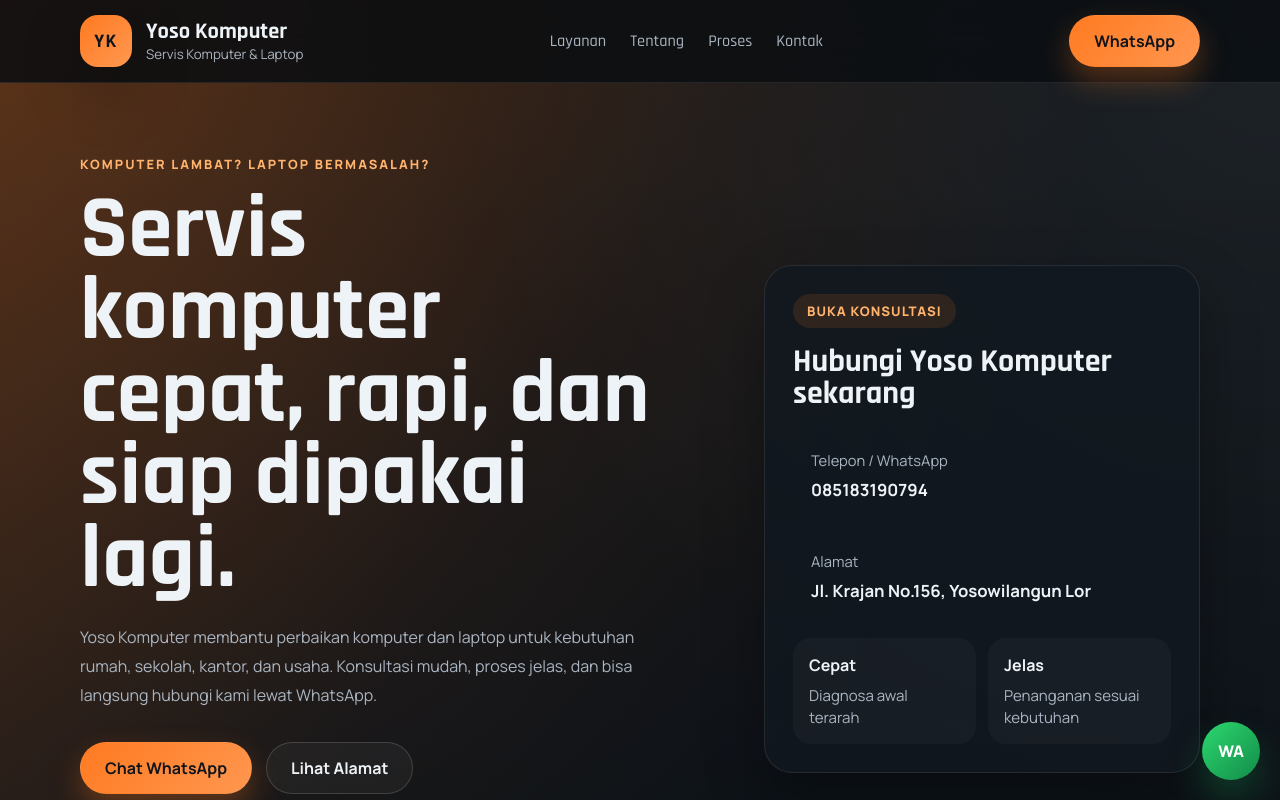
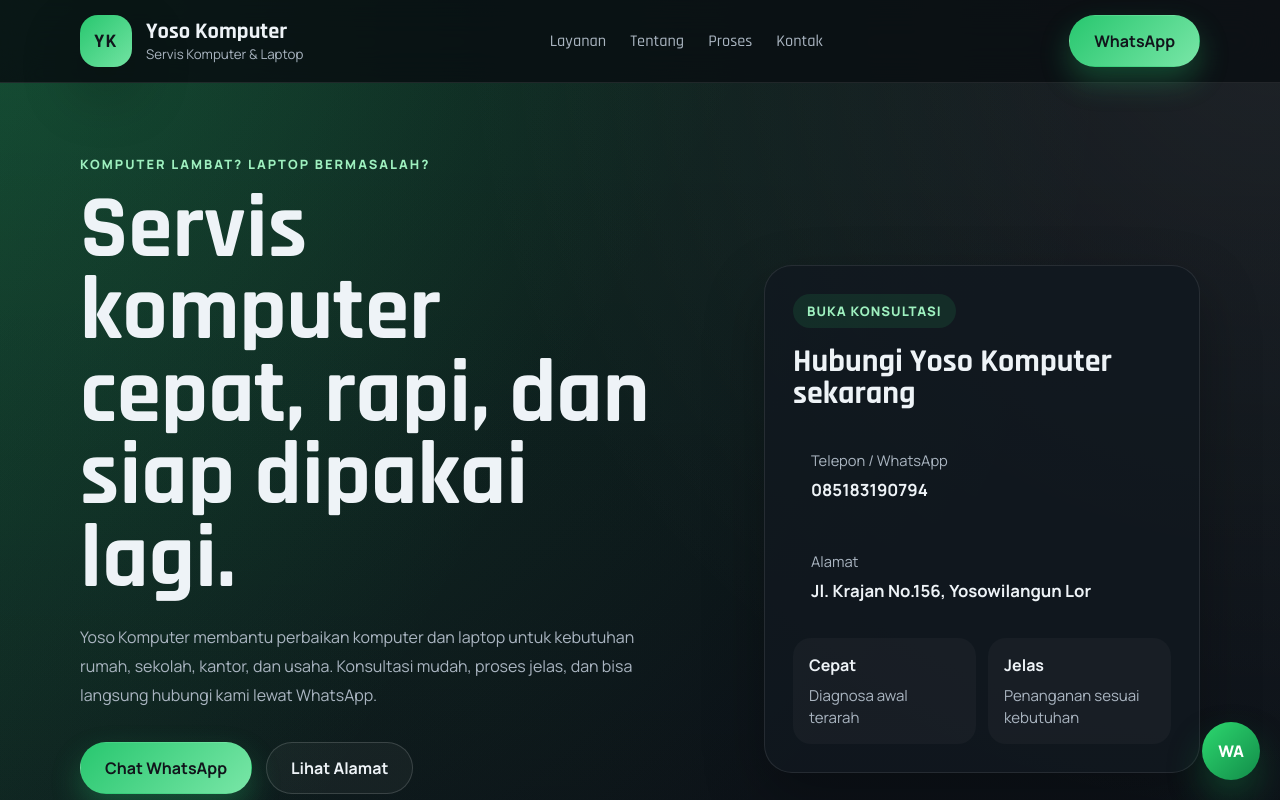
Before and after one commit to yosokomputer/p, a plain HTML site: page index.html in a window 1280 px wide. Shown: the top 800 px of the page. Drawn offline with Linux system fonts and the light colour scheme.

Commit message:
Update landing page accent color to green

```diff
--- a/styles.css
+++ b/styles.css
@@ -6,8 +6,8 @@
   --text: #eef3f7;
   --muted: #aab5c1;
   --line: rgba(255, 255, 255, 0.09);
-  --accent: #ff7a21;
-  --accent-soft: #ffb36d;
+  --accent: #28c76f;
+  --accent-soft: #9ef0bf;
   --surface: #f5f1e8;
   --shadow: 0 24px 60px rgba(0, 0, 0, 0.28);
   --radius: 24px;
@@ -27,7 +27,7 @@ body {
   margin: 0;
   font-family: "Manrope", sans-serif;
   background:
-    radial-gradient(circle at top left, rgba(255, 122, 33, 0.22), transparent 24%),
+    radial-gradient(circle at top left, rgba(40, 199, 111, 0.22), transparent 24%),
     radial-gradient(circle at top right, rgba(255, 255, 255, 0.08), transparent 18%),
     linear-gradient(180deg, #0b1015 0%, #111922 40%, #0d1218 100%);
   color: var(--text);
@@ -76,7 +76,7 @@ a {
   width: 52px;
   height: 52px;
   border-radius: 18px;
-  background: linear-gradient(135deg, var(--accent), #ff9850);
+  background: linear-gradient(135deg, var(--accent), #72e3a2);
   color: #10151b;
   font-family: "Rajdhani", sans-serif;
   font-size: 1.2rem;
@@ -162,9 +162,9 @@ a {
 }
 
 .button-primary {
-  background: linear-gradient(135deg, var(--accent), #ff9750);
+  background: linear-gradient(135deg, var(--accent), #79e6a7);
   color: #11151b;
-  box-shadow: 0 14px 30px rgba(255, 122, 33, 0.3);
+  box-shadow: 0 14px 30px rgba(40, 199, 111, 0.3);
 }
 
 .button-secondary {
@@ -182,7 +182,7 @@ a {
   position: absolute;
   inset: 0;
   background:
-    linear-gradient(120deg, rgba(255, 122, 33, 0.14), transparent 42%),
+    linear-gradient(120deg, rgba(40, 199, 111, 0.14), transparent 42%),
     linear-gradient(180deg, transparent, rgba(0, 0, 0, 0.12));
   pointer-events: none;
 }
@@ -273,7 +273,7 @@ a {
   display: inline-flex;
   padding: 8px 14px;
   border-radius: 999px;
-  background: rgba(255, 122, 33, 0.12);
+  background: rgba(40, 199, 111, 0.12);
   color: var(--accent-soft);
   font-size: 0.82rem;
   font-weight: 800;
@@ -365,7 +365,7 @@ a {
   height: 48px;
   border-radius: 14px;
   margin-bottom: 16px;
-  background: linear-gradient(135deg, var(--accent), #ff954d);
+  background: linear-gradient(135deg, var(--accent), #78e5a7);
   color: #11161c;
   font-family: "Rajdhani", sans-serif;
   font-size: 1.15rem;
@@ -439,7 +439,7 @@ a {
   flex-direction: column;
   justify-content: flex-end;
   background:
-    linear-gradient(160deg, rgba(255, 122, 33, 0.2), rgba(10, 15, 20, 0.8)),
+    linear-gradient(160deg, rgba(40, 199, 111, 0.2), rgba(10, 15, 20, 0.8)),
     radial-gradient(circle at top, rgba(255, 255, 255, 0.15), transparent 30%);
 }
 
@@ -482,7 +482,7 @@ a {
   padding: 36px;
   border-radius: 32px;
   background:
-    linear-gradient(135deg, rgba(255, 122, 33, 0.2), rgba(255, 255, 255, 0.03)),
+    linear-gradient(135deg, rgba(40, 199, 111, 0.2), rgba(255, 255, 255, 0.03)),
     rgba(18, 25, 33, 0.92);
 }
 
```
